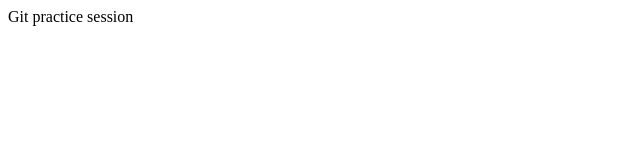
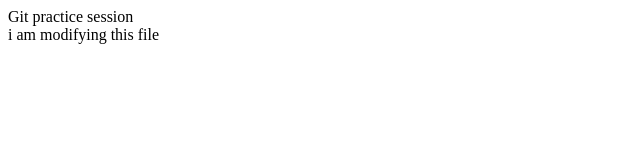
Before and after one commit to MamoonaQuddus/24-5-3git, a plain HTML site: page index.html in a window 1280 px wide. Shown: the whole page, without its empty margins (0-640 px from the left). Drawn offline with Linux system fonts and the light colour scheme.

Commit message:
style.css comiited

```diff
--- a/index.html
+++ b/index.html
@@ -7,5 +7,6 @@
 </head>
 <body>
     <div>Git practice session</div>
+    <div>i am modifying this file</div>
 </body>
 </html>
```
